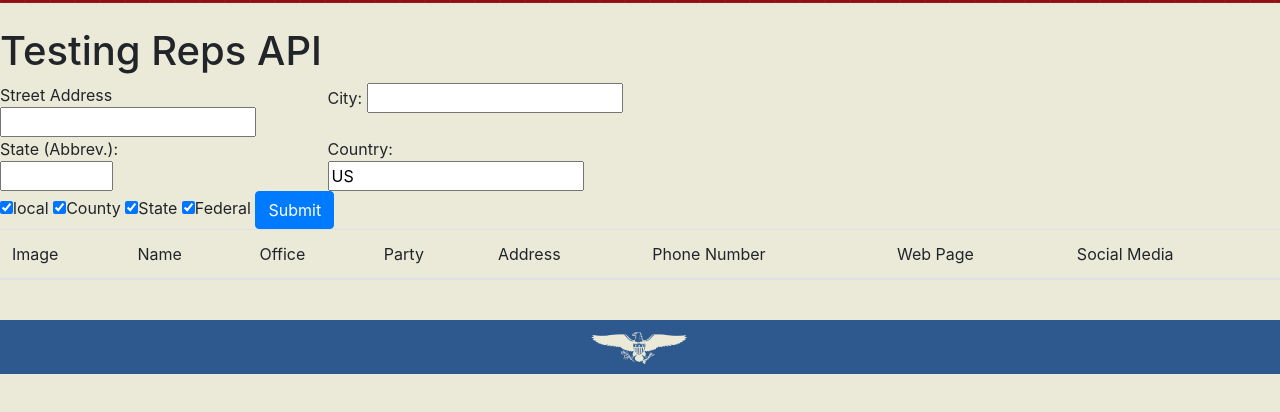
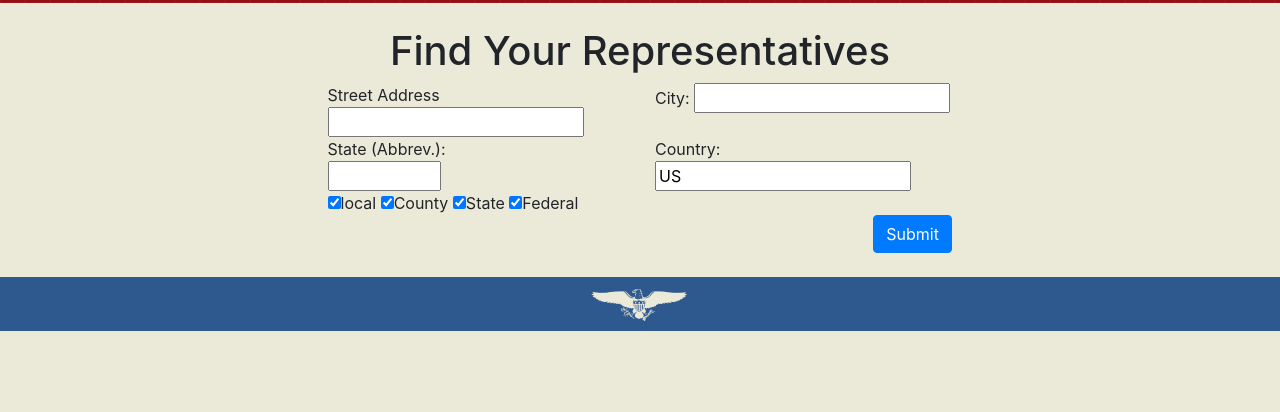
Before and after one commit to wesleykruger/Couch-Poll-tato, a plain HTML site: page RepSearch.html in a window 1280 px wide. Shown: the part 150-562 px from the top of the page. Drawn offline with nearby package versions, Linux system fonts and the light colour scheme.

Commit message:
style changes to reps page, added some css selectors (classes are real specific)

```diff
--- a/RepSearch.html
+++ b/RepSearch.html
@@ -1,5 +1,6 @@
 <!DOCTYPE html>
 <html lang="en">
+
 <head>
     <meta charset="UTF-8">
     <meta name="viewport" content="width=device-width, initial-scale=1.0">
@@ -10,11 +11,13 @@
     <!-- reset.css -->
     <link rel="stylesheet" href="assets/css/reset.css">
     <!-- Bootstrap -->
-    <link rel="stylesheet" href="https://stackpath.bootstrapcdn.com/bootstrap/4.1.3/css/bootstrap.min.css" integrity="sha384-MCw98/SFnGE8fJT3GXwEOngsV7Zt27NXFoaoApmYm81iuXoPkFOJwJ8ERdknLPMO" crossorigin="anonymous">
+    <link rel="stylesheet" href="https://stackpath.bootstrapcdn.com/bootstrap/4.1.3/css/bootstrap.min.css" integrity="sha384-MCw98/SFnGE8fJT3GXwEOngsV7Zt27NXFoaoApmYm81iuXoPkFOJwJ8ERdknLPMO"
+        crossorigin="anonymous">
     <!-- Custom styles -->
     <link rel="stylesheet" type="text/css" href="assets/css/style.css">
     <title>Project1</title>
 </head>
+
 <body>
 
     <header>
@@ -35,42 +38,48 @@
 
     </header>
     <br>
-<h1>Testing Reps API</h1>
-<div class="row">
-<div class="col-3">Street Address
+    <h1 class="repsearch-h1">Find Your Representatives</h1>
+    <div class="row rep-input">
+        <div class="col-3 offset-3">Street Address
             <input type="text" class="address"></input>
         </div>
         <div class="col-3">City:
             <input type="text" class="city"></input>
-</div></div>
-<div class="row">
-<div class="col-3">State (Abbrev.):<br>
-<input type="text"class="state" maxlength="2" size="6"></input>
+        </div>
+    </div>
+    <div class="row rep-input">
+        <div class="col-3 offset-3">State (Abbrev.):
+            <br>
+            <input type="text" class="state" maxlength="2" size="6"></input>
         </div>
         <div class="col-3">Country:
             <input type="text" value="US" class="country"></input>
         </div>
     </div>
-<div class="row">
-<div class="col-12">
+    <div class="row rep-input">
+        <div class="col-6 offset-3">
             <input type="checkbox" class="local" checked>local</input>
             <input type="checkbox" class="county" checked>County</input>
             <input type="checkbox" class="state" checked>State</input>
             <input type="checkbox" class="federal" checked>Federal</input>
+        </div>
+    </div>
+    <div class="row">
+        <div class="col-2 offset-8">
         <button type="button" class="btn btn-primary submit">Submit</button>
     </div>
 </div>
-<table class="table table-hover">
+    <table class="table table-hover rep-table">
         <thead>
             <tr>
-        <th scope="col">Image</th>
-        <th scope="col">Name</th>
-        <th scope="col">Office</th>
-        <th scope="col">Party</th>
-        <th scope="col">Address</th>
-        <th scope="col">Phone Number</th>
-        <th scope="col">Web Page</th>
-        <th scope="col">Social Media</th>
+                <th scope="col" class="title-rep">Image</th>
+                <th scope="col" class="title-rep">Name</th>
+                <th scope="col" class="title-rep">Office</th>
+                <th scope="col" class="title-rep">Party</th>
+                <th scope="col" class="title-rep">Address</th>
+                <th scope="col" class="title-rep">Phone Number</th>
+                <th scope="col" class="title-rep">Web Page</th>
+                <th scope="col" class="title-rep">Social Media</th>
             </tr>
         </thead>
         <tbody class="representatives">
@@ -84,4 +93,5 @@
     </footer>
 </body>
 <script src="RepresentativesAPI.js"></script>
+
 </html>
--- a/RepresentativesAPI.js
+++ b/RepresentativesAPI.js
@@ -5,7 +5,9 @@ const facebookURL = "https://www.facebook.com/"
 const twitterImage = "assets/images/twitterlogo.png"
 const facebookImage = "assets/images/facebooklogo.png"
 $(document).ready(function () {
+    $(".rep-table").hide()
     $(document).on('click', ".submit", function (event) {
+        $(".rep-table").show()
         $(".representatives").empty()
         $(".official-name").empty()
         $(".official-address").empty()
--- a/assets/css/style.css
+++ b/assets/css/style.css
@@ -279,3 +279,9 @@ align-content: center;
      }
 
 }
+.title-rep{
+  font-weight:600;
+}
+.repsearch-h1{
+  text-align:center;
+}
```
Lines whose indentation alone changed are shown as unchanged.
